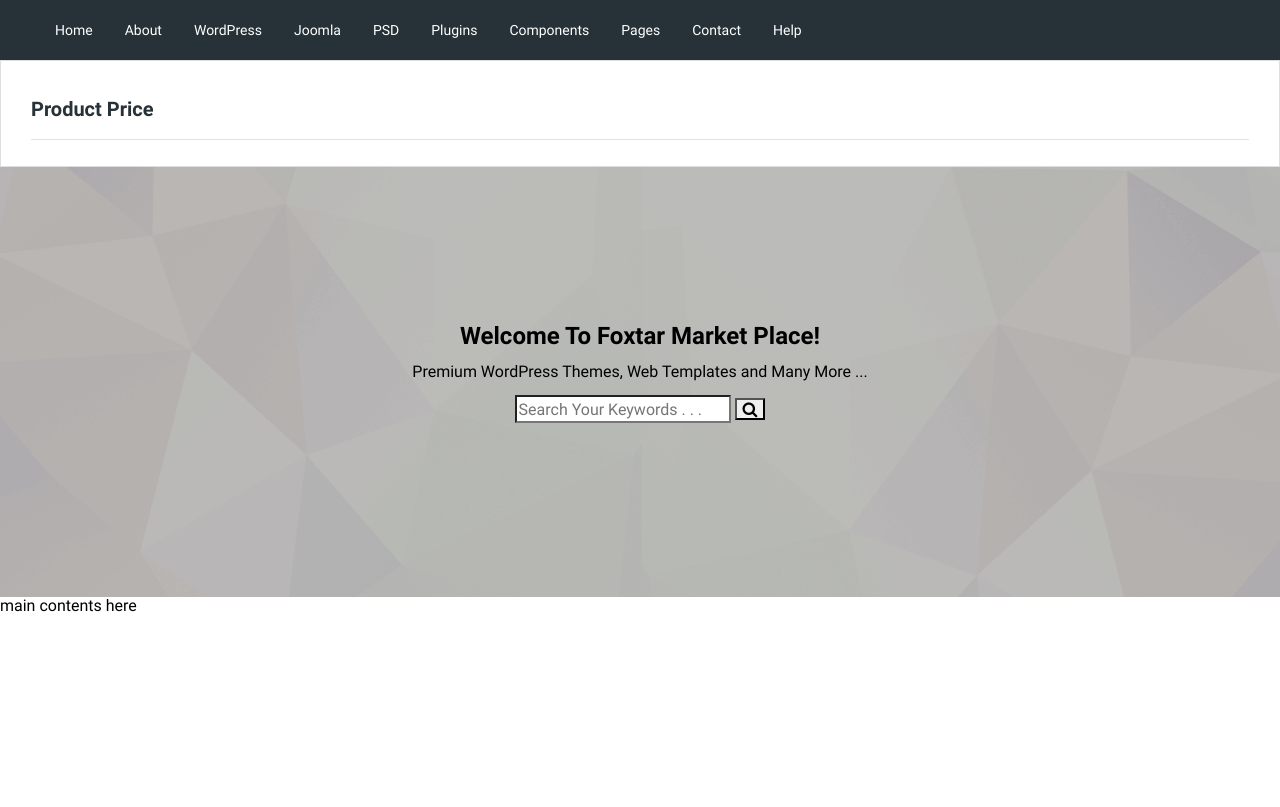
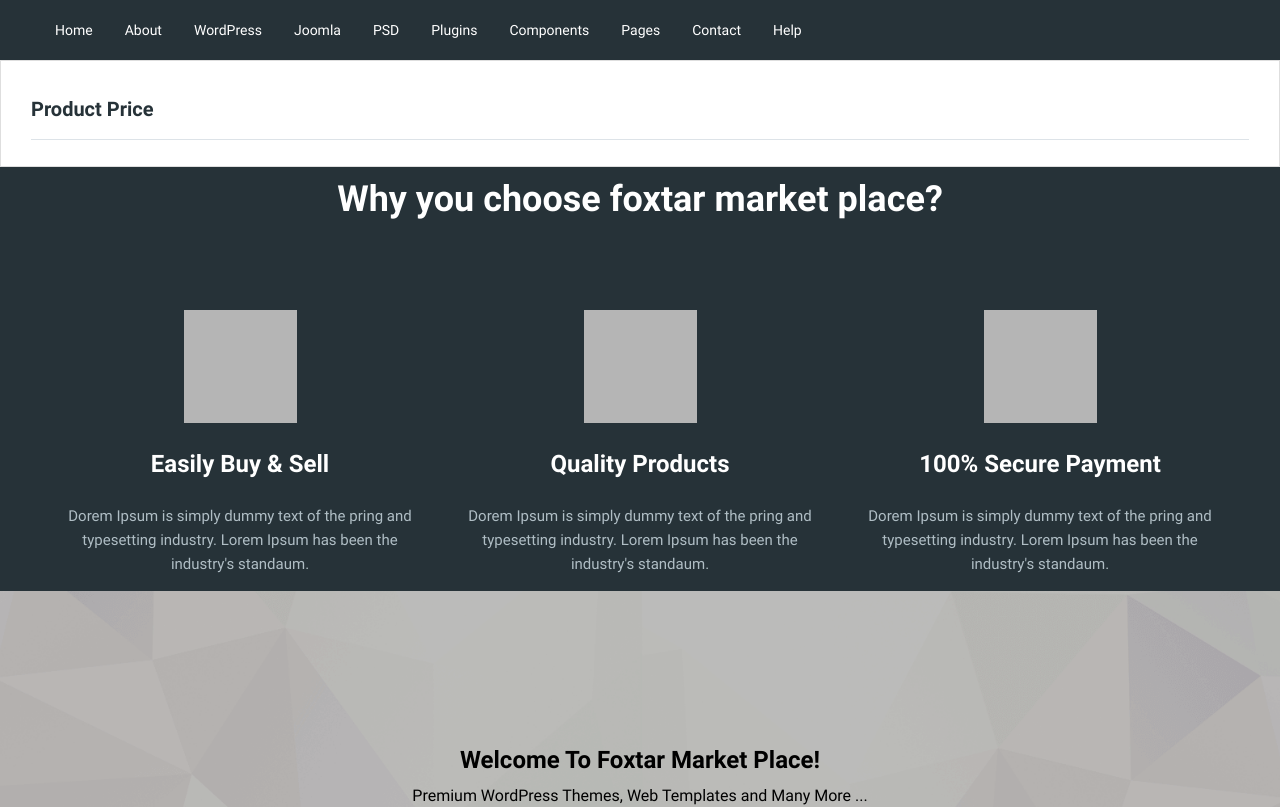
Before and after one commit to tsyvs/shop, a website: page src/index.html in a window 1280 px wide. Shown: the top 807 px of the page. Drawn offline with nearby package versions, Linux system fonts and the light colour scheme; files that its build step writes are made by us from their sources.

Commit message:
added choose-us-section component

```diff
--- /dev/null
+++ b/src/html_components/choose-us-section.html
@@ -0,0 +1,24 @@
+<!-- choose-us-section -->
+<div id="choose-us">
+  <h2 class="title">Why you choose foxtar market place?</h2>
+  <div class="container">
+    <div class="row">
+      <div class="col-4">
+        <div class="img"></div>
+        <h3 class="subtitle"><a href="#">Easily Buy &amp; Sell</a></h3>
+        <p class="desc">Dorem Ipsum is simply dummy text of the pring and typesetting industry. Lorem Ipsum has been the industry's standaum.</p>
+      </div>
+      <div class="col-4">
+        <div class="img"></div>
+        <h3 class="subtitle"><a href="#">Quality Products</a></h3>
+        <p class="desc">Dorem Ipsum is simply dummy text of the pring and typesetting industry. Lorem Ipsum has been the industry's standaum.</p>
+      </div>
+      <div class="col-4">
+        <div class="img"></div>
+        <h3 class="subtitle"><a href="#">100% Secure Payment</a></h3>
+        <p class="desc">Dorem Ipsum is simply dummy text of the pring and typesetting industry. Lorem Ipsum has been the industry's standaum.</p>
+      </div>
+    </div>
+  </div>
+</div>
+<!-- /choose-us-section -->
--- /dev/null
+++ b/src/sass/components/_choose-us-section.scss
@@ -0,0 +1,32 @@
+#choose-us {
+  background: $color-dark-primary;
+  text-align: center;
+  .title {
+    font-size: 36px;
+    line-height: 60px;
+    color: $color-light-primary;
+    margin-bottom: 83px;
+  }
+  .img {
+    width: 113px;
+    height: 113px;
+    background: $color-img-photo;
+    margin: 0 auto 10px;
+  }
+  .subtitle {
+    margin-bottom: 10px;
+    a {
+      font-size: 24px;
+      line-height: 60px;
+      color: $color-light-primary;
+      &:hover {
+        color: $color-accent-1;
+      }
+    }
+  }
+  .desc {
+    font-size: 15px;
+    line-height: 24px;
+    color: $color-dark-text;
+  }
+}
--- a/src/sass/style.scss
+++ b/src/sass/style.scss
@@ -11,5 +11,6 @@
 @import "components/main-menu";
 @import "components/search";
 @import "components/aside-section.scss";
+@import "components/choose-us-section.scss";
 
 @import "fontawesome";
```
Also changed, not shown: src/index.html (+2 -0 lines), build/--choose-us-section.html (added), build/css/style.css, build/index.html, 1 other file.
